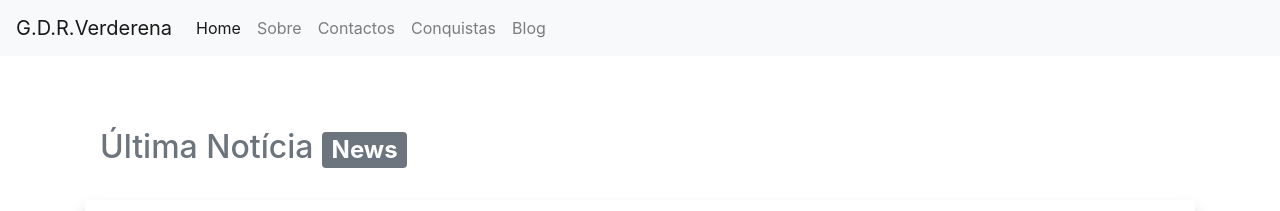
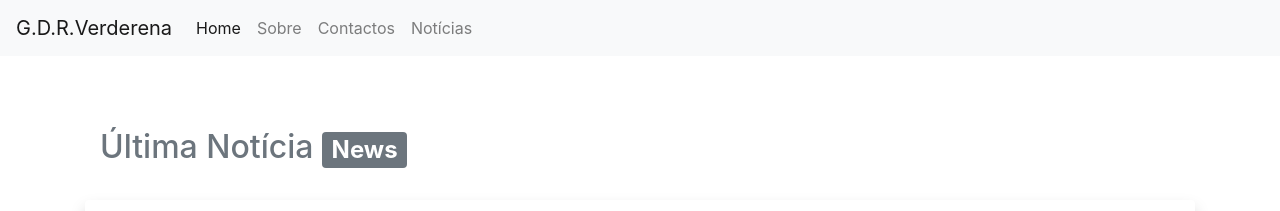
Before and after one commit to GDR-Verderena/gdr-verderena.github.io, a Jekyll site: the page built from index.html, in a window 1280 px wide and 900 px high. Shown: the top 211 px of the window. Built offline with Jekyll 4.4.1, drawn with Linux system fonts in a browser that asks for light colours.

Commit message:
Update default.html

```diff
--- a/_layouts/default.html
+++ b/_layouts/default.html
@@ -54,11 +54,13 @@
       <li class="nav-item">
         <a class="nav-link" href="/contact">Contactos</a>
       </li>
+      <!--
        <li class="nav-item">
         <a class="nav-link" href="/achievements">Conquistas</a>
       </li>
+      -->
       <li class="nav-item">
-        <a class="nav-link" href="/blog">Blog</a>
+        <a class="nav-link" href="/blog">Notícias</a>
       </li>
     </ul>
   </div>
```
